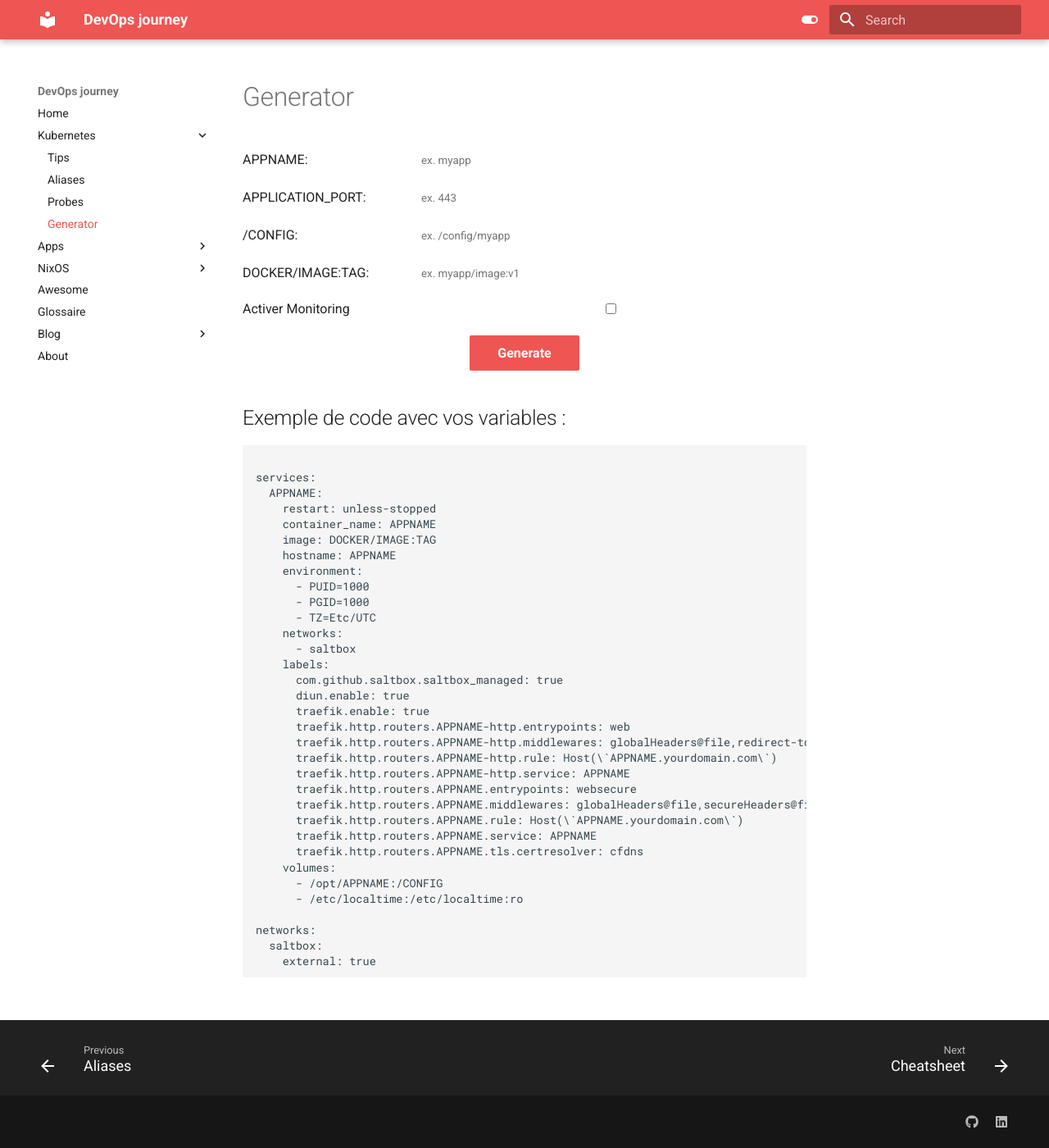
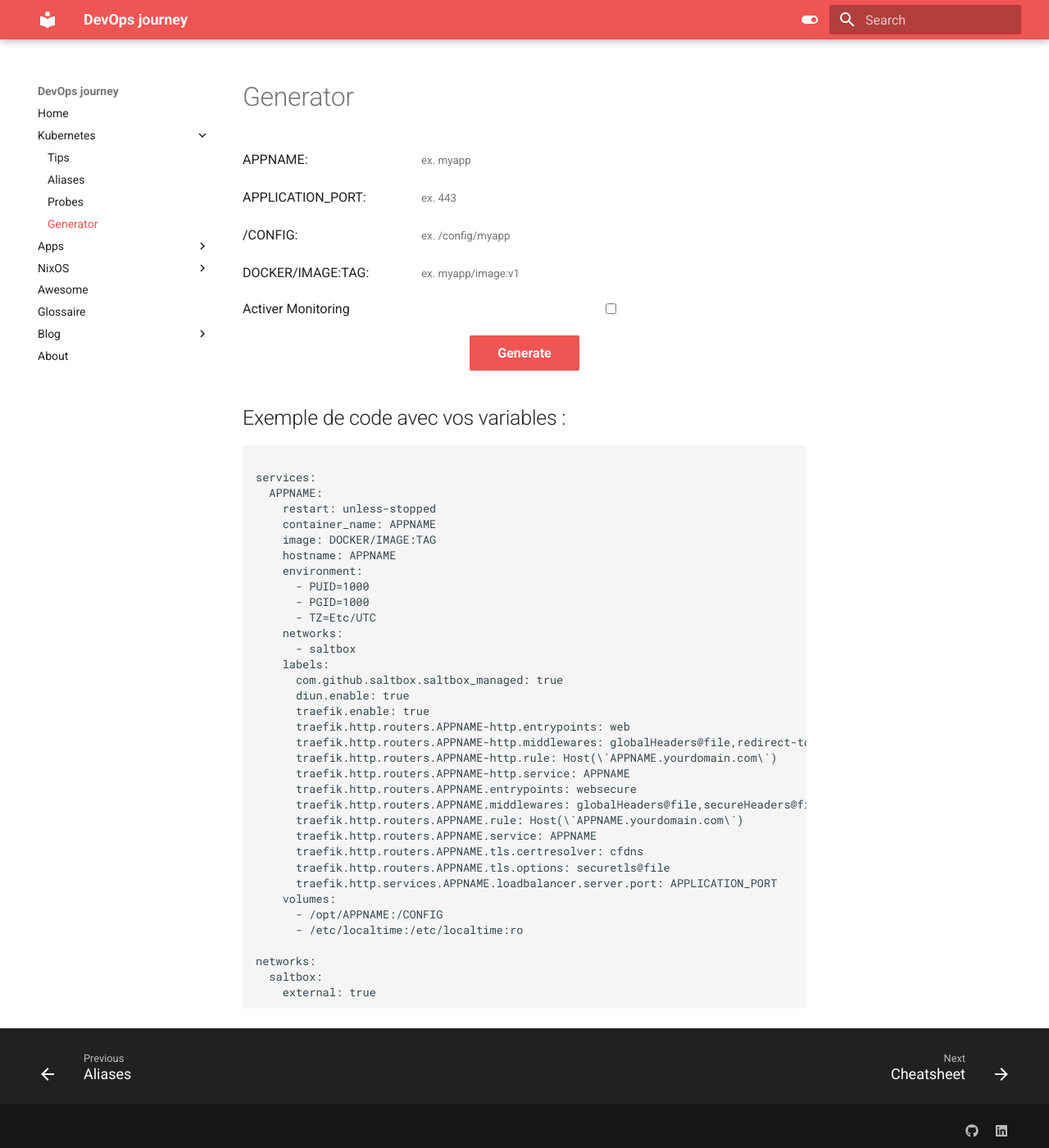
Before and after one commit to Mathod95/mkdocs, an MkDocs documentation site: the page built from docs/kubernetes/generator/test.md, in a window 1280 px wide and 1400 px high. Shown: the whole window at 82% size. Built offline with MkDocs 1.6.1 and Material for MkDocs 9.7.7, drawn with Linux system fonts in a browser that asks for light colours; part of the change alters nothing that is shown.

Commit message:
Generator OK

```diff
--- a/docs/kubernetes/generator/test.md
+++ b/docs/kubernetes/generator/test.md
@@ -55,6 +55,8 @@ services:
       traefik.http.routers.APPNAME.rule: Host(\`APPNAME.yourdomain.com\`)
       traefik.http.routers.APPNAME.service: APPNAME
       traefik.http.routers.APPNAME.tls.certresolver: cfdns
+      traefik.http.routers.APPNAME.tls.options: securetls@file
+      traefik.http.services.APPNAME.loadbalancer.server.port: APPLICATION_PORT
     volumes:
       - /opt/APPNAME:/CONFIG
       - /etc/localtime:/etc/localtime:ro
@@ -101,8 +103,46 @@ networks:
         // Obtenir le bloc YAML
         var yamlBlock = document.getElementById('yamlBlock');
 
-        // Remplacer dynamiquement les variables dans le bloc YAML
-        var yamlContent = yamlBlock.textContent
+        // Définir un template de YAML de base
+        var yamlTemplate = `
+services:
+  APPNAME:
+    restart: unless-stopped
+    container_name: APPNAME
+    image: DOCKER/IMAGE:TAG
+    hostname: APPNAME
+    environment:
+      - PUID=1000
+      - PGID=1000
+      - TZ=Etc/UTC
+    networks:
+      - saltbox
+    labels:
+      com.github.saltbox.saltbox_managed: true
+      diun.enable: true
+      traefik.enable: true
+      traefik.http.routers.APPNAME-http.entrypoints: web
+      traefik.http.routers.APPNAME-http.middlewares: globalHeaders@file,redirect-to-https@docker,robotHeaders@file,cloudflarewarp@docker,authelia@docker
+      traefik.http.routers.APPNAME-http.rule: Host(\`APPNAME.yourdomain.com\`)
+      traefik.http.routers.APPNAME-http.service: APPNAME
+      traefik.http.routers.APPNAME.entrypoints: websecure
+      traefik.http.routers.APPNAME.middlewares: globalHeaders@file,secureHeaders@file,robotHeaders@file,cloudflarewarp@docker,authelia@docker
+      traefik.http.routers.APPNAME.rule: Host(\`APPNAME.yourdomain.com\`)
+      traefik.http.routers.APPNAME.service: APPNAME
+      traefik.http.routers.APPNAME.tls.certresolver: cfdns
+      traefik.http.routers.APPNAME.tls.options: securetls@file
+      traefik.http.services.APPNAME.loadbalancer.server.port: APPLICATION_PORT
+    volumes:
+      - /opt/APPNAME:/CONFIG
+      - /etc/localtime:/etc/localtime:ro
+
+networks:
+  saltbox:
+    external: true
+`;
+
+        // Remplacer dynamiquement les variables dans le template YAML
+        var yamlContent = yamlTemplate
             .replace(/APPNAME/g, appname)                   // Remplacer APPNAME par la valeur saisie
             .replace(/APPLICATION_PORT/g, port)            // Remplacer APPLICATION_PORT par la valeur saisie
             .replace(/\/CONFIG/g, configPath)              // Remplacer /CONFIG par la valeur saisie
@@ -120,7 +160,7 @@ networks:
 
             // Vérifier si la ligne de monitoring est déjà présente dans le bloc YAML
             if (!yamlContent.includes(monitoringLine)) {
-                // Trouver la section "labels:"
+                // Trouver la section "labels:" et ajouter la ligne de monitoring après la section labels
                 var labelsIndex = yamlContent.indexOf('labels:');
                 if (labelsIndex !== -1) {
                     // Trouver la fin de la section labels (première ligne vide après labels)
```
